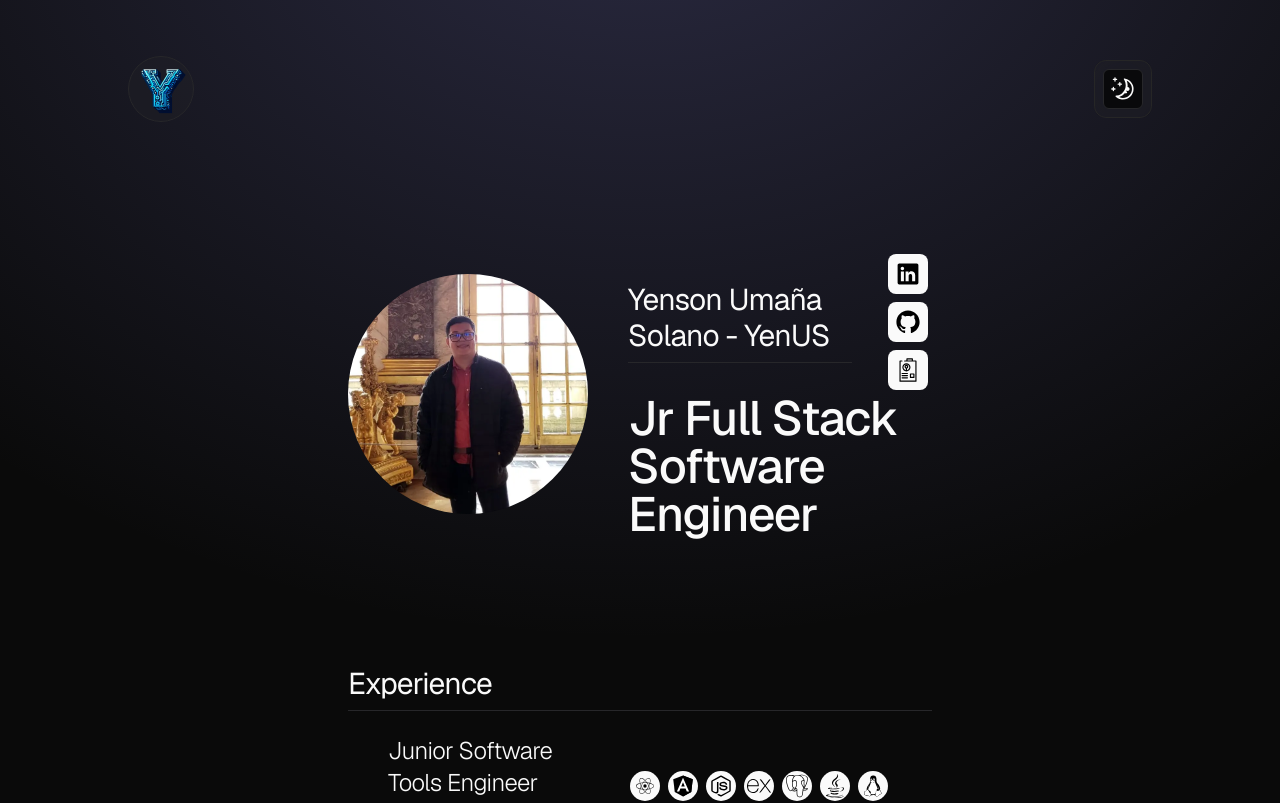
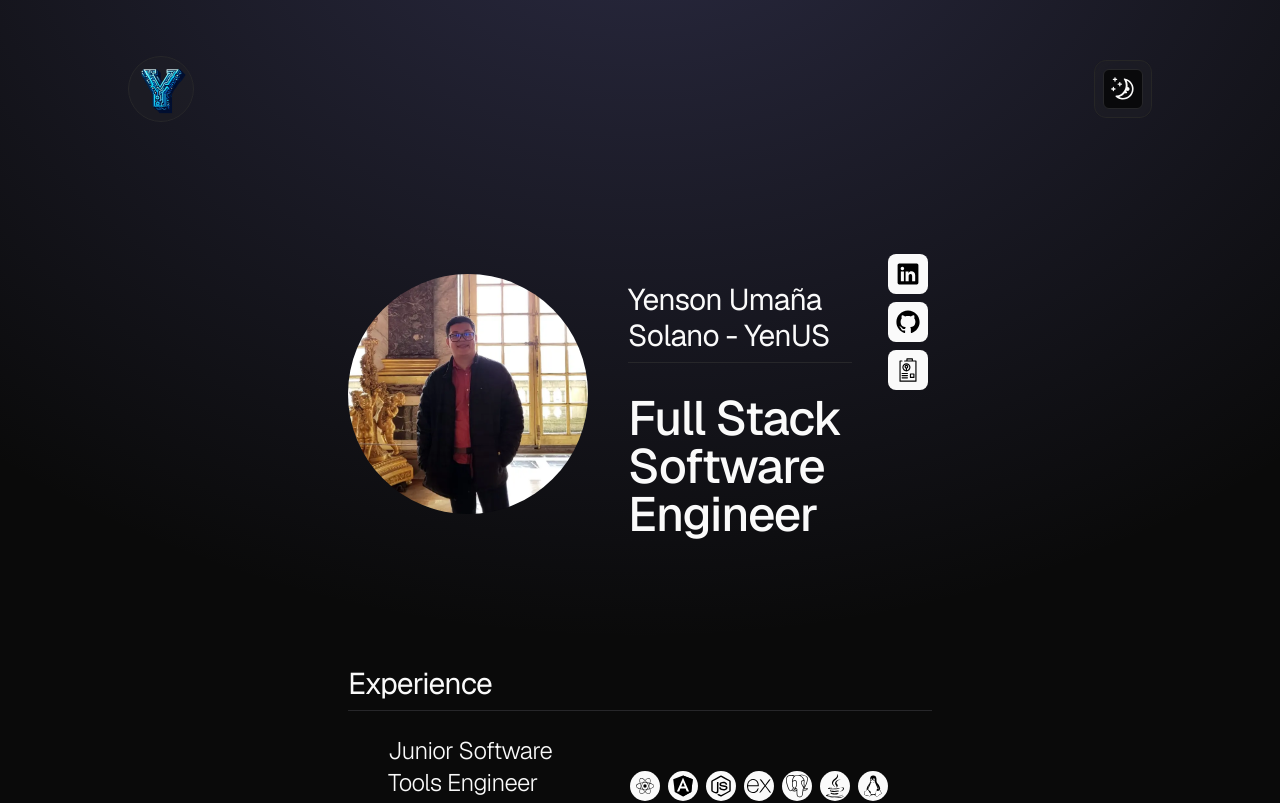
Before and after one commit to Yen-US/yenus_portfolio, a Next.js app: page / in a window 1280 px wide. Shown: the top 803 px of the page. Built offline with nearby package versions, Linux system fonts and the light colour scheme.

Commit message:
Update title

```diff
--- a/src/components/welcome-content.tsx
+++ b/src/components/welcome-content.tsx
@@ -29,7 +29,7 @@ export default function Welcome() {
                         <Button size="icon" className="p-0 lg:p-1.5 group/icons hover:bg-transparent rounded-lg m-1" title="Download CV/Resume"asChild><Link href="./api"><CVSVG/></Link></Button>
                     </aside>
                 </section>
-                <H1Typo>Jr Full Stack Software Engineer</H1Typo>
+                <H1Typo>Full Stack Software Engineer</H1Typo>
             </article>
         </section>
     )
```
